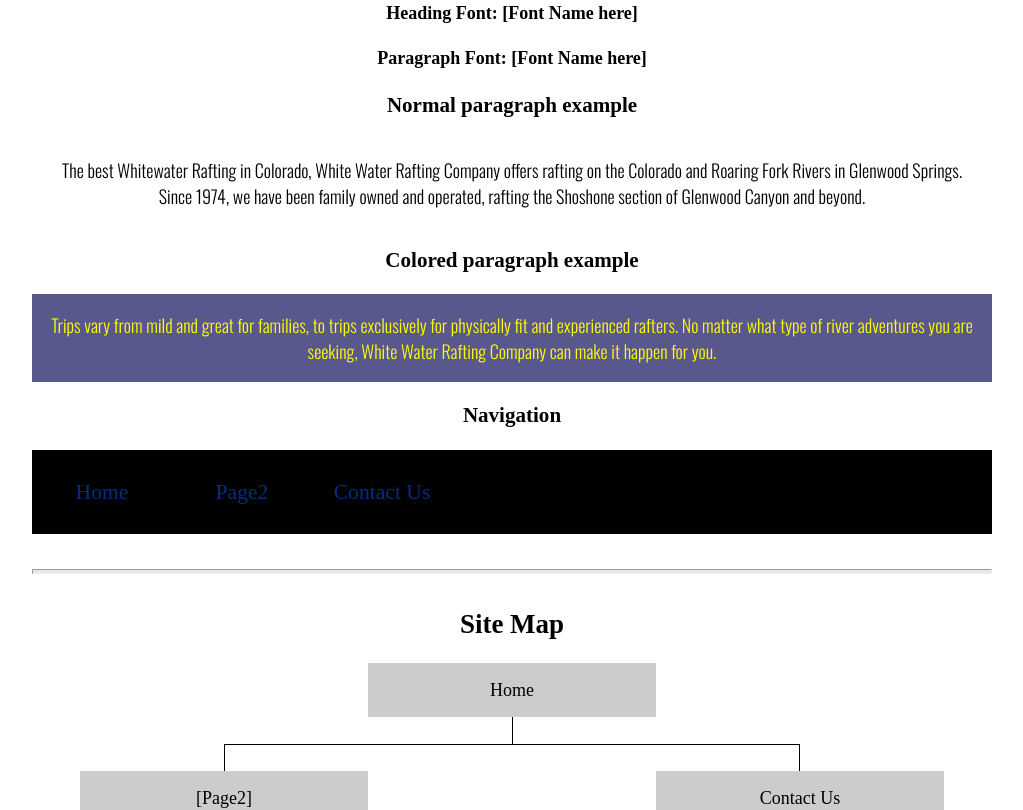
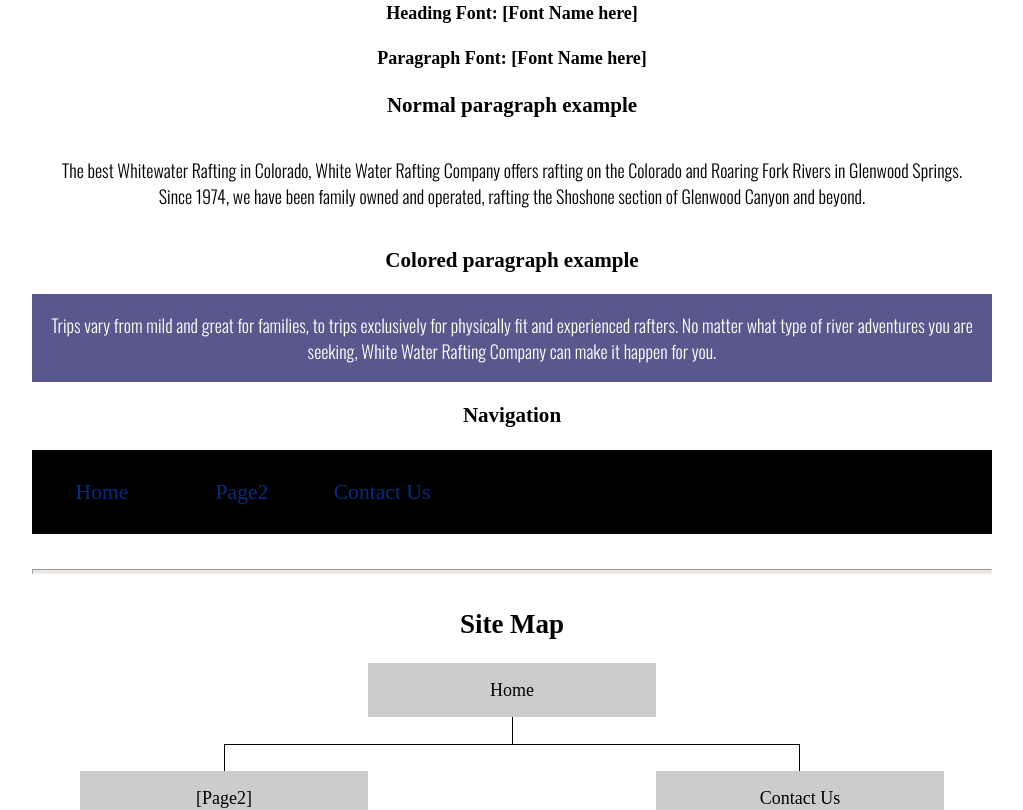
Before and after one commit to FranciscoGue/WDD130, a plain HTML site: page wwr/site-plan-rafting.html in a window 1280 px wide. Shown: the part 1639-2449 px from the top of the page, without its empty margins (128-1151 px from the left). Drawn offline with nearby package versions, Linux system fonts and the light colour scheme.

Commit message:
change color

```diff
--- a/wwr/styles/site-plan-rafting.css
+++ b/wwr/styles/site-plan-rafting.css
@@ -19,7 +19,7 @@ Fonts are separated by a & */
   --headline-color-on-white: black;  /* headlines on a white background */
   --headline-color-on-color: #FFFFFF; /* headlines on a colored background */
   --paragraph-color-on-white: black; /* paragraph text on a white background */
-  --paragraph-color-on-color: yellow; /* paragraph text on a colored background */
+  --paragraph-color-on-color: white; /* paragraph text on a colored background */
   --paragraph-background-color: rgb(88, 88, 140)  ;
   --nav-link-color: #042d80;
   --nav-background-color: black;
```
